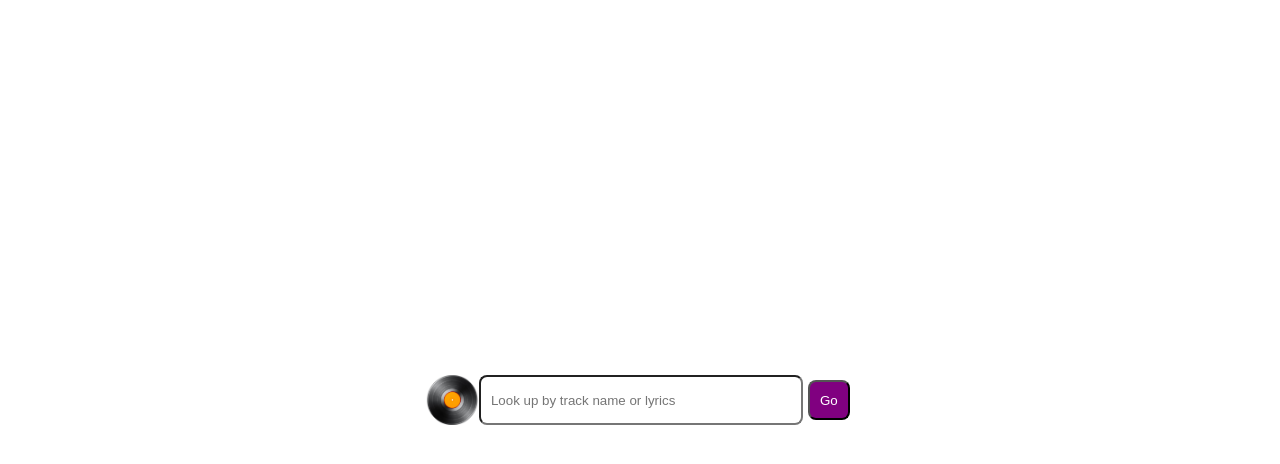
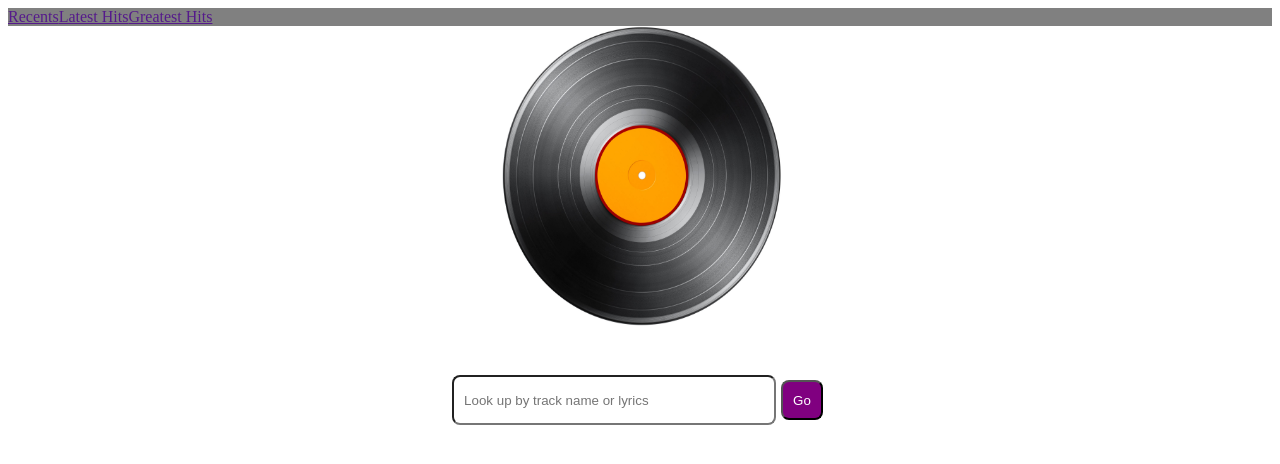
Before and after one commit to 052824-NETAzureFullstack/VinceRevTrain, an Angular app in the folder who-sampled-who/: page / in a window 1280 px wide. Shown: the top 464 px of the page. Built offline with nearby package versions, Linux system fonts and the light colour scheme.

Commit message:
completed homepage and .gitignore has been reconfigured

```diff
--- a/who-sampled-who/src/app/home/home.component.css
+++ b/who-sampled-who/src/app/home/home.component.css
@@ -24,19 +24,32 @@
     border-radius: 8px;
   }
 
-  section {
+  /* section {
 
-  }
+  } */
+   ul {
+    list-style-type: none;
+    margin: 0;
+    padding: 0;
+    color: white;
+    background-color: grey;
+   }
+   li {
+    display: inline;
+   }
 
-  #logo {
+  .musica-works {
     margin: auto;
-    max-width: 200px;
+    max-width: 1000px;
     width: 100%;
-    height: auto;
+    height: 50px;
+    text-align: center;
 
-    justify-content: center;
-    resize: both;
     position: relative;
+    right: 0;
+    left: 0;
+    top: 0;
+    bottom: 50;
   }
 
   .big-search {
--- a/who-sampled-who/src/app/home/home.component.ts
+++ b/who-sampled-who/src/app/home/home.component.ts
@@ -5,9 +5,19 @@ import { Component } from '@angular/core';
   standalone: true,
   imports: [],
   template: `
+
+    <ul>
+      <li><a href="">Recents</a></li>
+      <li><a href="">Latest Hits</a></li>
+      <li><a href="">Greatest Hits</a></li>
+    </ul>
+
+    <section class="musica-works" text-center>
+    <img src="./assets/whos_who_logo.jpg" alt="record_scratch" height="300" width="300">
+    </section>
+
     <section>
       <form class="big-search" text-center>
-          <img src="./assets/whos_who_logo.jpg">
           <input type="text" placeholder="Look up by track name or lyrics">
           <button class="primary" type="button">Go</button>
       </form>
```
Also changed, not shown: 1 other file (tests, documents, lock files or other folders).
